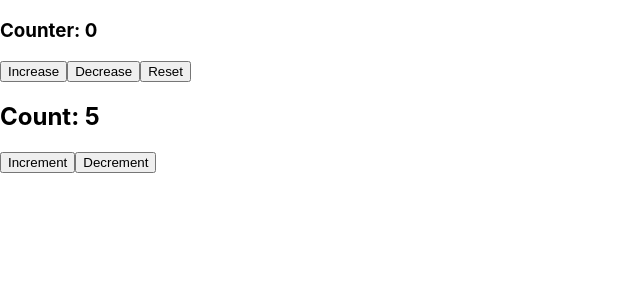
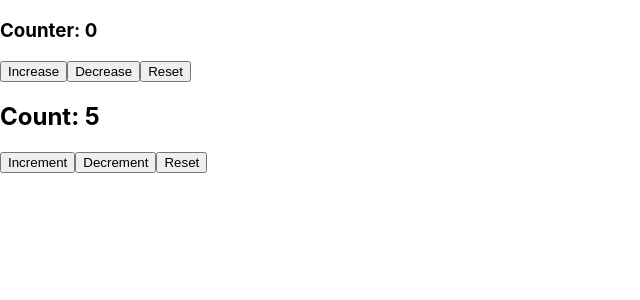
Before and after one commit to MMcClure11/counter-practice, a React (Create React App) app: page / in a window 1280 px wide. Shown: the top 300 px of the page, without its empty margins (0-640 px from the left). Built offline with nearby package versions, Linux system fonts and the light colour scheme.

Commit message:
Add reset to counter component

```diff
--- a/src/Counter.js
+++ b/src/Counter.js
@@ -21,11 +21,16 @@ const Counter = () => {
     setCounter(prevCount => prevCount - 1)
   }
 
+  const reset = () => {
+    setCounter(0)
+  }
+
   return (
     <div>
       <h2>Count: { counter }</h2>
       <button onClick={ increment }>Increment</button>
       <button onClick={ decrement }>Decrement</button>
+      <button onClick={ reset }>Reset</button>
     </div>
   )
 }
```
Also changed, not shown: 1 other file (tests, documents, lock files or other folders).
